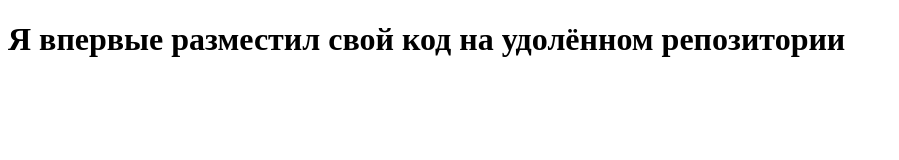
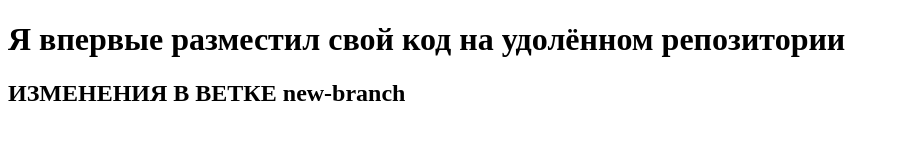
Before and after one commit to Kalitva0987620/test_repo, a plain HTML site: page index.html in a window 1280 px wide. Shown: the whole page, without its empty margins (0-899 px from the left). Drawn offline with Linux system fonts and the light colour scheme.

Commit message:
add h2 title new-branch

```diff
--- a/index.html
+++ b/index.html
@@ -7,5 +7,6 @@
 </head>
 <body>
     <h1>Я впервые разместил свой код на удолённом репозитории</h1>
+    <h2>ИЗМЕНЕНИЯ В ВЕТКЕ new-branch</h2>
 </body>
 </html>
```
